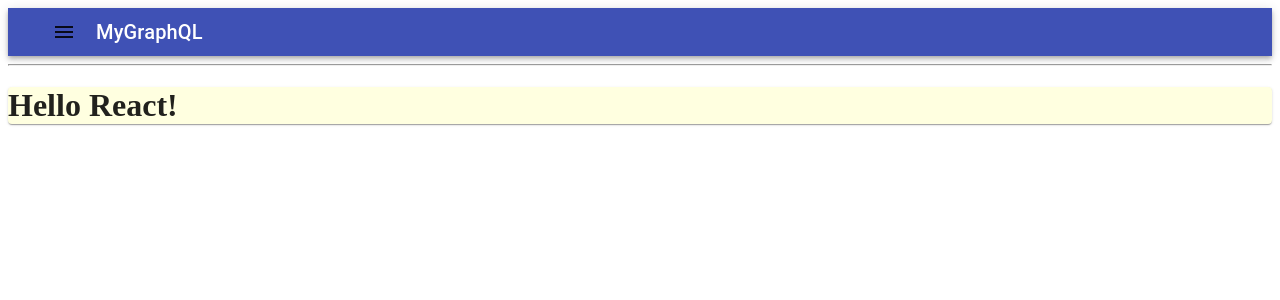
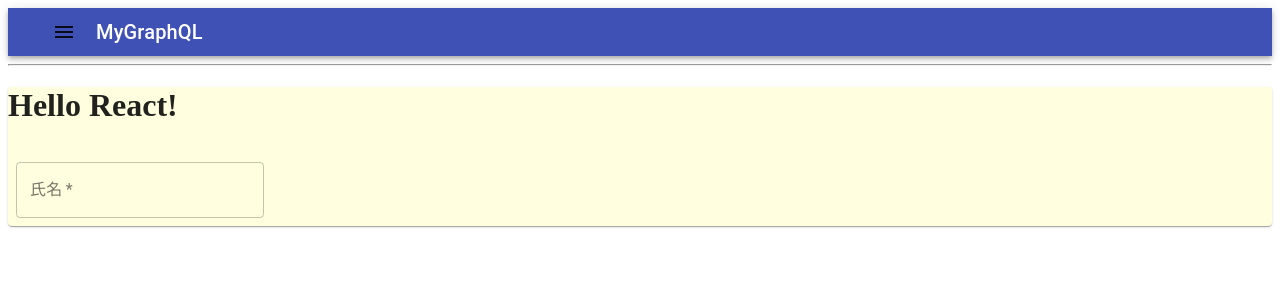
Before and after one commit to akiumikin/study_graph_ql_in_d_gourp_front, a React app in the folder react_app/: page / in a window 1280 px wide. Shown: the top 300 px of the page. Built offline with nearby package versions, Linux system fonts and the light colour scheme; the HTML template or start-up script is replaced by a standard one.

Commit message:
validationの叩きを作成してテキストフォームを置いてみた

```diff
--- a/react_app/src/components/TopPage/TopPage.tsx
+++ b/react_app/src/components/TopPage/TopPage.tsx
@@ -1,8 +1,24 @@
 import * as React from 'react';
+import { User } from '../../types/models/user'
+import { RequiredTextField } from '../application/form/textField/require';
 
 /**
  * トップページ
  */
 export const TopPage = () => {
-  return <h1>Hello React!</h1>;
+  const [user, setUser] = React.useState(new User)
+
+  return (
+    <>
+      <h1>Hello React!</h1>
+      <RequiredTextField
+        id='testField'
+        label={user.name_extension.displayName}
+        modelState={user}
+        setModelState={setUser}
+        itemName={user.name_extension.itemName}
+        placeholder='山田 太郎'
+      />
+    </>
+  );
 }
--- /dev/null
+++ b/react_app/src/components/application/form/textField/require.tsx
@@ -0,0 +1,97 @@
+import * as React from 'react';
+
+// material-ui
+import TextField from '@material-ui/core/TextField';
+import { makeStyles } from '@material-ui/core/styles';
+
+// validation
+import { checkValidation } from '../../../../validator/base'
+
+/**
+ * form_style
+ */
+const useStyles = makeStyles(theme => ({
+  container: {
+    display: 'flex',
+    flexWrap: 'wrap',
+  },
+  textField: {
+    marginLeft: theme.spacing(1),
+    marginRight: theme.spacing(1),
+  },
+  dense: {
+    marginTop: theme.spacing(2),
+  },
+  menu: {
+    width: 200,
+  },
+}));
+
+/**
+ * input Props
+ */
+interface Props {
+  // required
+  id: string;          // componentの持つid、自動テストを考えることになった時のためあったほうが良い
+  label: string;       // フォームコンポーネントのラベル（ex. ユーザー名）
+  modelState: any;     // front の model型（ex. user）
+  setModelState: any;  // front の model型へのset関数（ex. setUser）
+  itemName: string;    // model型のうちでフォームに相対するcolumnの名称（ex. name）
+  // any arguments
+  placeholder?: string
+  onChange?: (e: React.SyntheticEvent<any, Event>) => void;
+  onBlur?: (e: React.SyntheticEvent<any, Event>) => void;
+  style?: React.CSSProperties;
+}
+
+/**
+ * フォーム本体
+ */
+export const RequiredTextField = (props: Props) => {
+  const classes = useStyles({});
+
+  // 外部からは初期値を受け取り取り回して、onBlurで値を上位に渡すと良い
+  const initValue = props.modelState[props.itemName]
+  const extension = props.modelState[`${props.itemName}_extension`]
+  const [values, setValues] = React.useState({ [props.itemName]: initValue });
+
+  // onChange用のsetState、上位に値を返さず再描画範囲を限定的にする
+  const handleChange = (name: string, event: any) => {
+    setValues({ ...values, [name]: event.target.value });
+  };
+
+  // onBlur用のsetState、上位コンポーネントに値を返す
+  const handleBlur = () => {
+    const updateState = { ...props.modelState, ...values }
+    props.setModelState(updateState);
+
+    // validationを実行してメッセージを取得
+    // modelStateを投げる想定だったので暫定で、上位コンポーネントを
+    // 更新するならこの値になるって状態で渡す
+    checkValidation(
+      props.itemName,
+      props.setModelState,
+      updateState,
+    )
+  };
+
+  return (
+    <div>
+      <TextField
+        required
+        id={props.id}
+        label={props.label}
+        className={classes.textField}
+        onChange={e => handleChange(props.itemName, e)}
+        onBlur={() => handleBlur()}
+        placeholder={props.placeholder ? props.placeholder : null}
+        margin='normal'
+        variant='outlined'
+      />
+      {/* HTML5のvalidateでも可能だけどフォーム下にメッセージ出したい */}
+      {extension.messages.map((message: string, idx: number) =>
+        <div key={`errorMessage${idx}`}>{message}</div>
+      )}
+    </div>
+  );
+}
--- a/react_app/webpack.config.js
+++ b/react_app/webpack.config.js
@@ -5,7 +5,7 @@ module.exports = {
   module: {
     rules: [
       {
-        test: /\.tsx$/,
+        test: /\.tsx?$/,
         use: [{
           loader: 'ts-loader'
         }]
```
